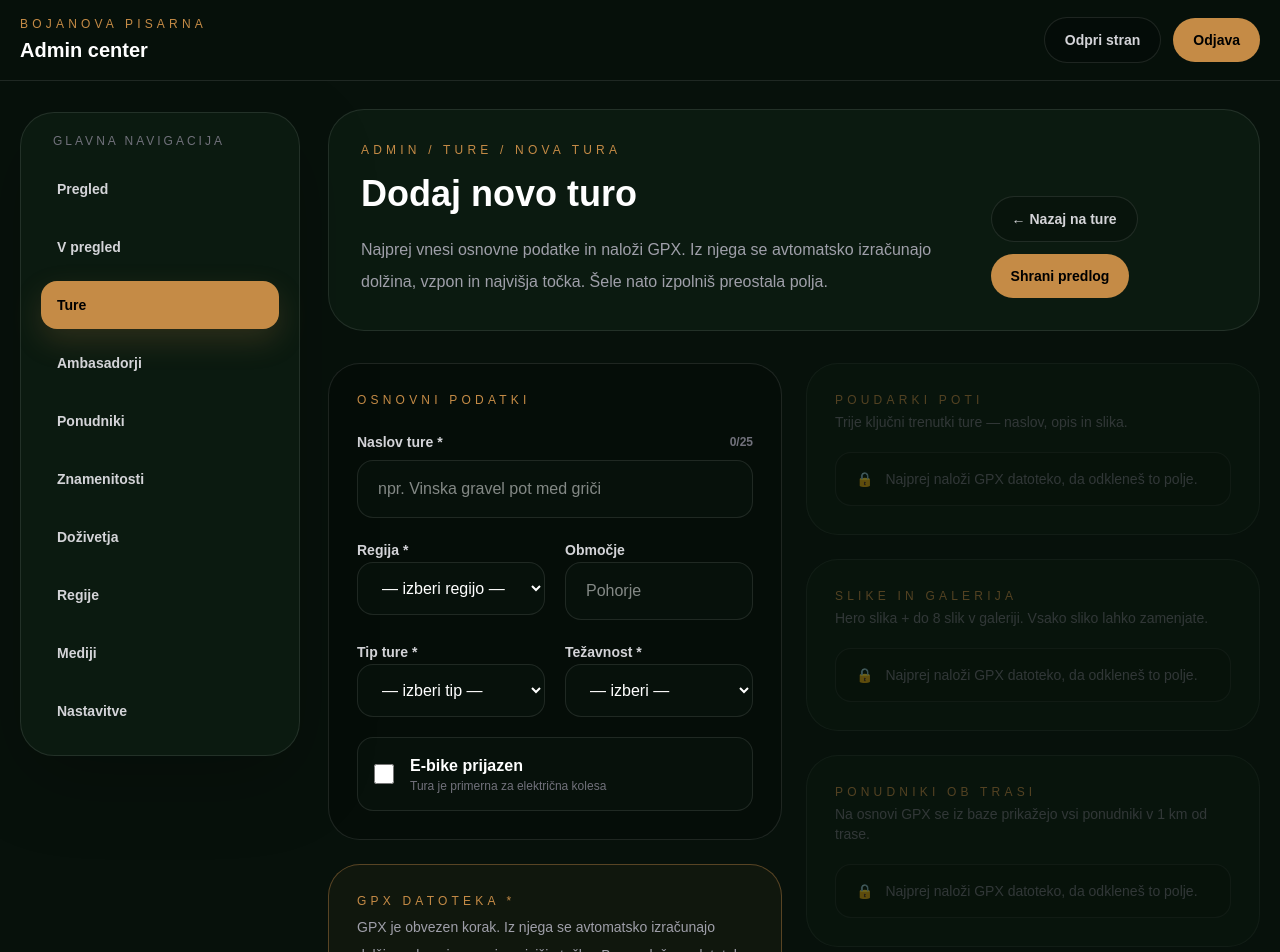
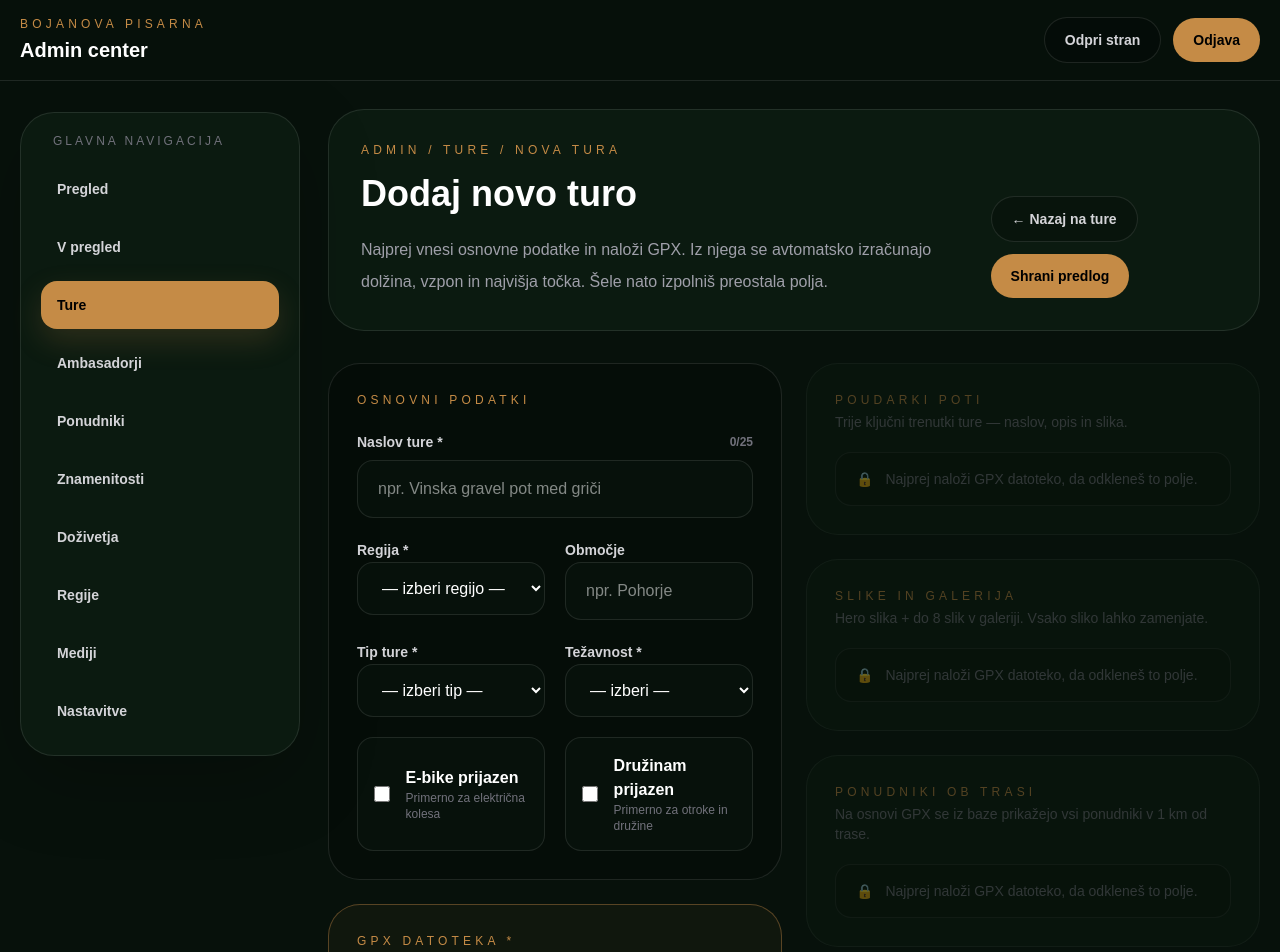
Before and after one commit to rabojan/bojan-on-bike-app, a Next.js app: page /admin/ture/nova in a window 1280 px wide. Shown: the top 952 px of the page. Built offline with nearby package versions, Linux system fonts and the light colour scheme; sample sign-in values are in the browser's storage.

Commit message:
Fix Območje placeholder text, add Družinam prijazen checkbox
Co-Authored-By: Claude Sonnet 4.6 <noreply@anthropic.com>

```diff
--- a/app/admin/ture/nova/page.tsx
+++ b/app/admin/ture/nova/page.tsx
@@ -208,7 +208,7 @@ export default function NewTrailPage() {
                 <label className="space-y-2">
                   <span className="text-sm font-semibold text-zinc-300">Območje</span>
                   <input
-                    placeholder="Pohorje"
+                    placeholder="npr. Pohorje"
                     className="w-full rounded-2xl border border-white/10 bg-[#07110b] px-5 py-4 outline-none focus:border-[#c58b46]/60"
                   />
                 </label>
@@ -236,11 +236,20 @@ export default function NewTrailPage() {
                 </label>
 
                 {/* E-bike checkbox */}
-                <label className="flex cursor-pointer items-center gap-4 rounded-2xl border border-white/10 bg-[#07110b] p-4 md:col-span-2">
+                <label className="flex cursor-pointer items-center gap-4 rounded-2xl border border-white/10 bg-[#07110b] p-4">
                   <input type="checkbox" className="h-5 w-5 accent-[#c58b46]" />
                   <div>
                     <div className="font-bold">E-bike prijazen</div>
-                    <div className="text-xs text-zinc-500">Tura je primerna za električna kolesa</div>
+                    <div className="text-xs text-zinc-500">Primerno za električna kolesa</div>
+                  </div>
+                </label>
+
+                {/* Družinam prijazen checkbox */}
+                <label className="flex cursor-pointer items-center gap-4 rounded-2xl border border-white/10 bg-[#07110b] p-4">
+                  <input type="checkbox" className="h-5 w-5 accent-[#c58b46]" />
+                  <div>
+                    <div className="font-bold">Družinam prijazen</div>
+                    <div className="text-xs text-zinc-500">Primerno za otroke in družine</div>
                   </div>
                 </label>
 
```
